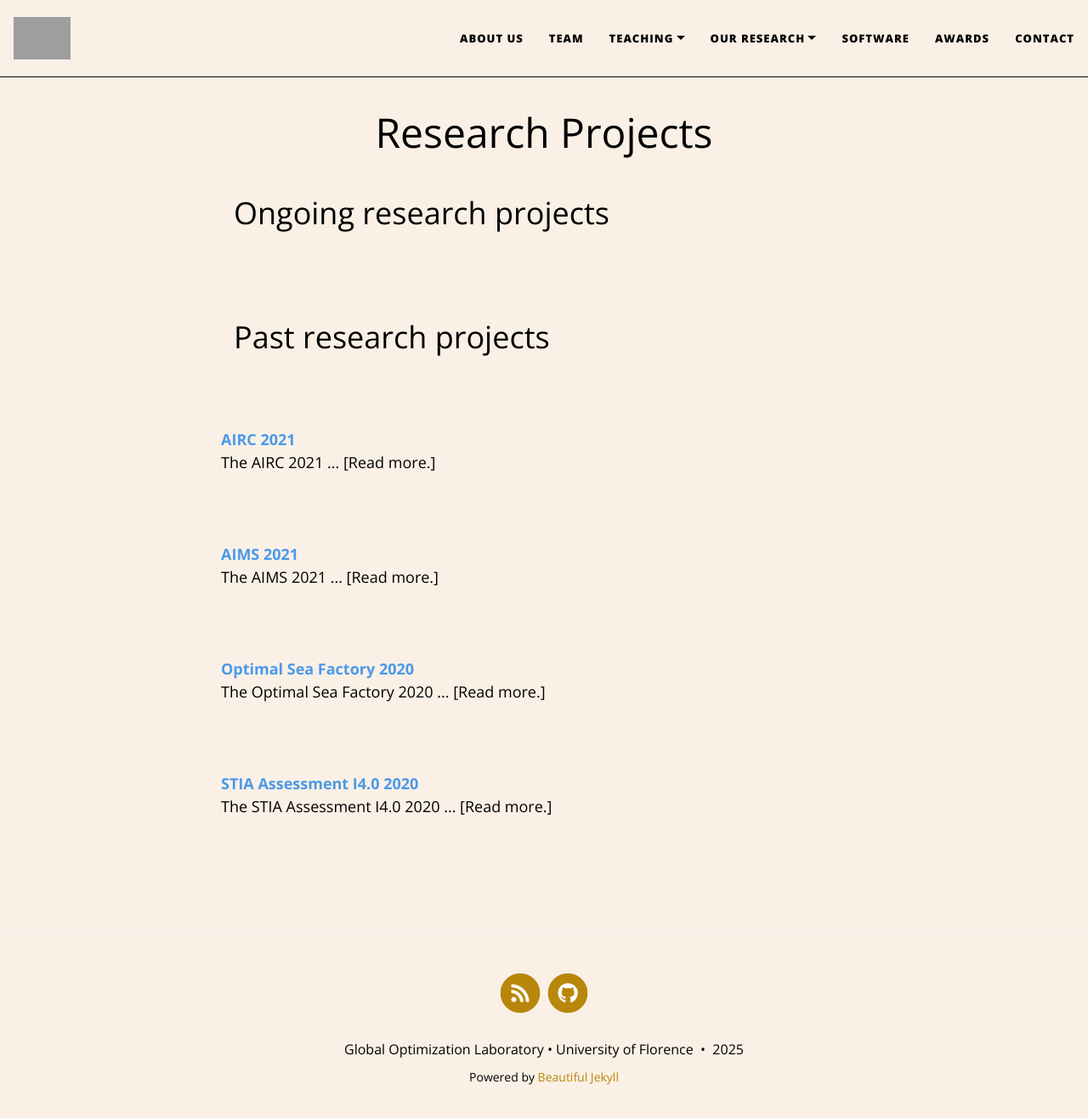
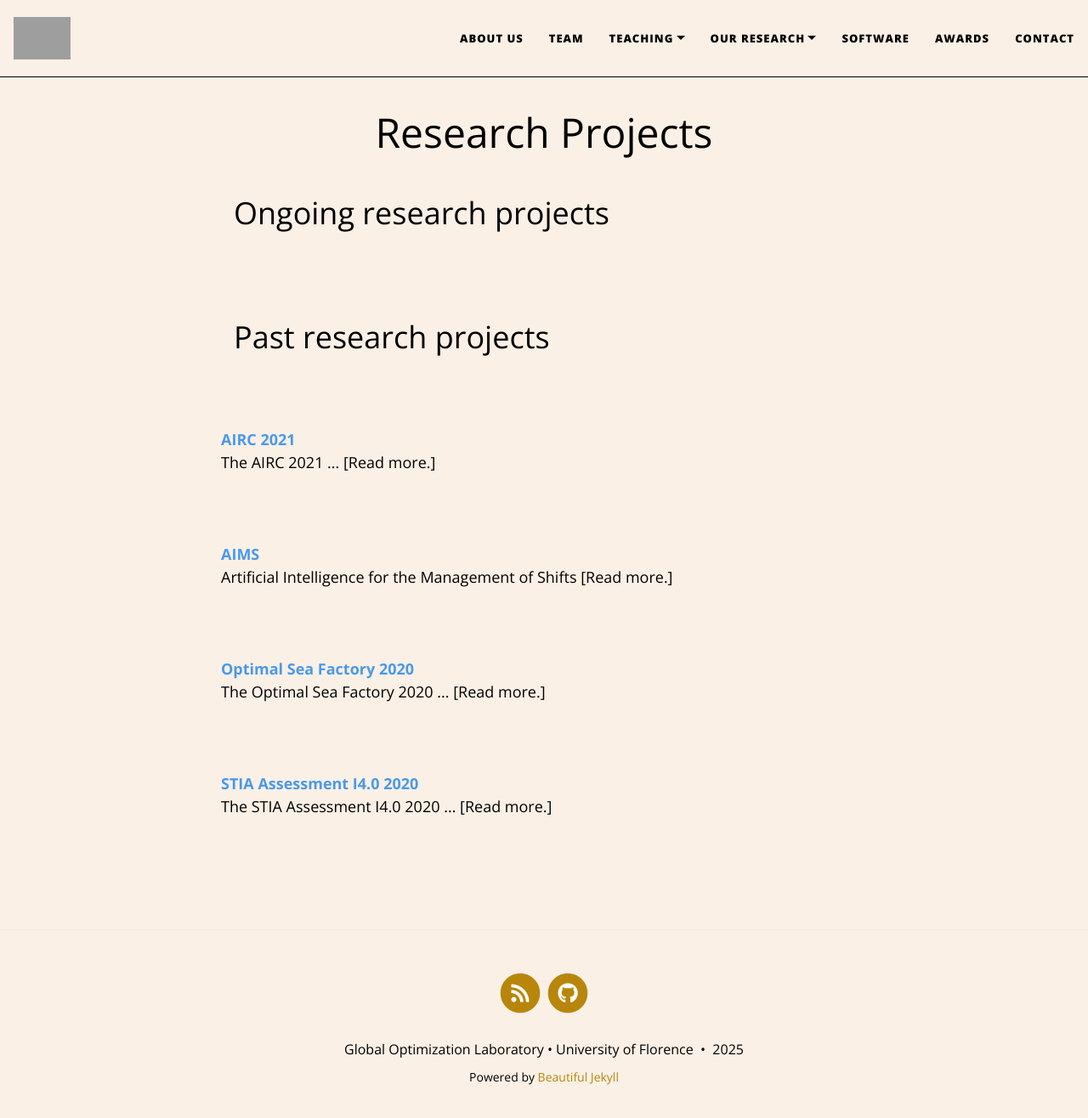
Before and after one commit to GOL-UniFI/GOL-UniFI.github.io, a Jekyll site: the page built from pages/projects.md, in a window 1280 px wide and 1328 px high. Shown: the top 1316 px of the window at 85% size. Built offline with Jekyll 4.4.1, drawn with Linux system fonts in a browser that asks for light colours; nearby versions of some CDN libraries; grey boxes are pictures that could not be loaded.

Commit message:
Update projects.md
Prima prova di inserimento di una pagina di progetto

```diff
--- a/pages/projects.md
+++ b/pages/projects.md
@@ -43,10 +43,10 @@ The AIRC 2021 ...
 
 
 
-<div><strong style="color: #4A99E9;">AIMS 2021</strong><br>
+<div><strong style="color: #4A99E9;">AIMS</strong><br>
 <div style="text-align:left;">
-The AIMS 2021 ...
-<a href="https://www..../">[Read more.]<br><br><br><br></a>
+Artificial Intelligence for the Management of Shifts
+<a href="projects/aims.md">[Read more.]<br><br><br><br></a>
 </div>
 
 
```
